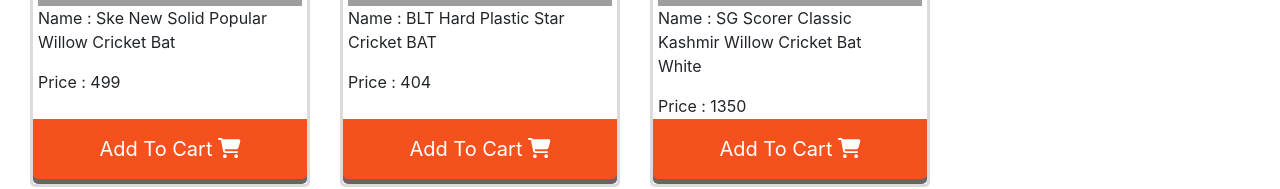
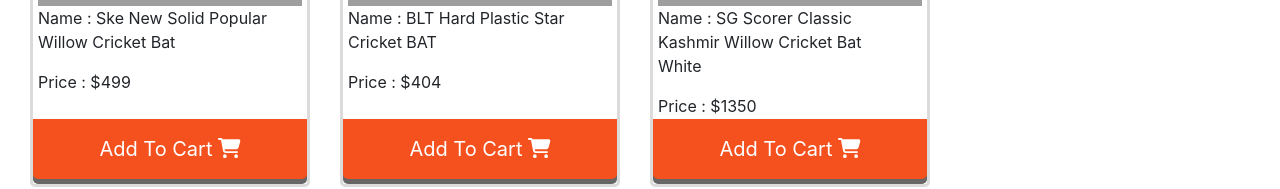
Before and after one commit to arfat-beep/-lucky-one, a React (Create React App) app: page / in a window 1280 px wide. Shown: the part 425-614 px from the top of the page. Built offline with nearby package versions, Linux system fonts and the light colour scheme; grey boxes are pictures that could not be loaded.

Commit message:
updated something

```diff
--- a/src/Card/Card.js
+++ b/src/Card/Card.js
@@ -9,7 +9,7 @@ const Card = ({ card, handleCartList }) => {
       <img src={img} height="300" width="200" alt="" />
       <div className="card-info">
         <p>Name : {name} </p>
-        <p>Price : {price} </p>
+        <p>Price : ${price} </p>
         <button onClick={() => handleCartList(id)}>
           Add To Cart <FontAwesomeIcon icon={faShoppingCart}></FontAwesomeIcon>
         </button>
```
